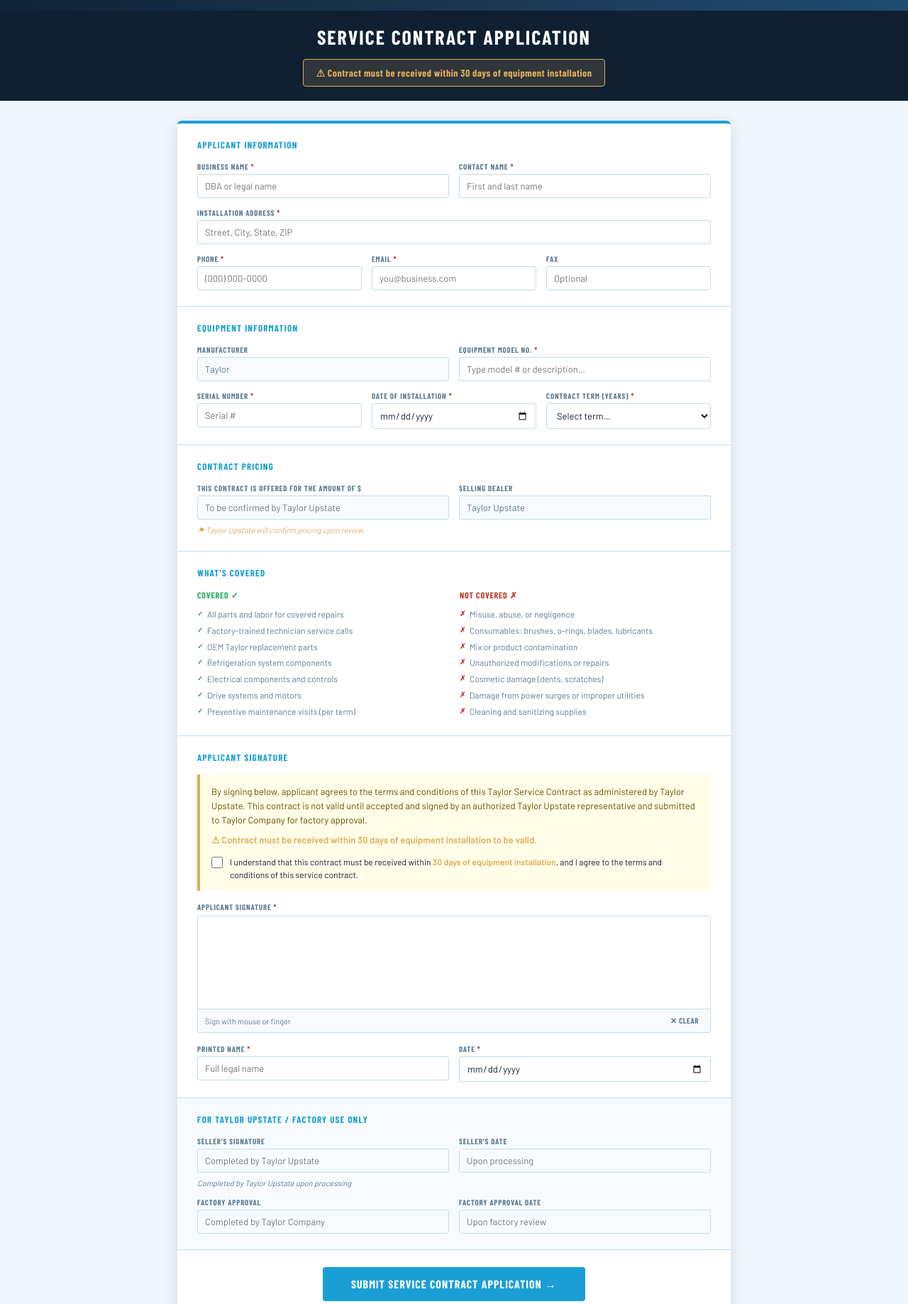
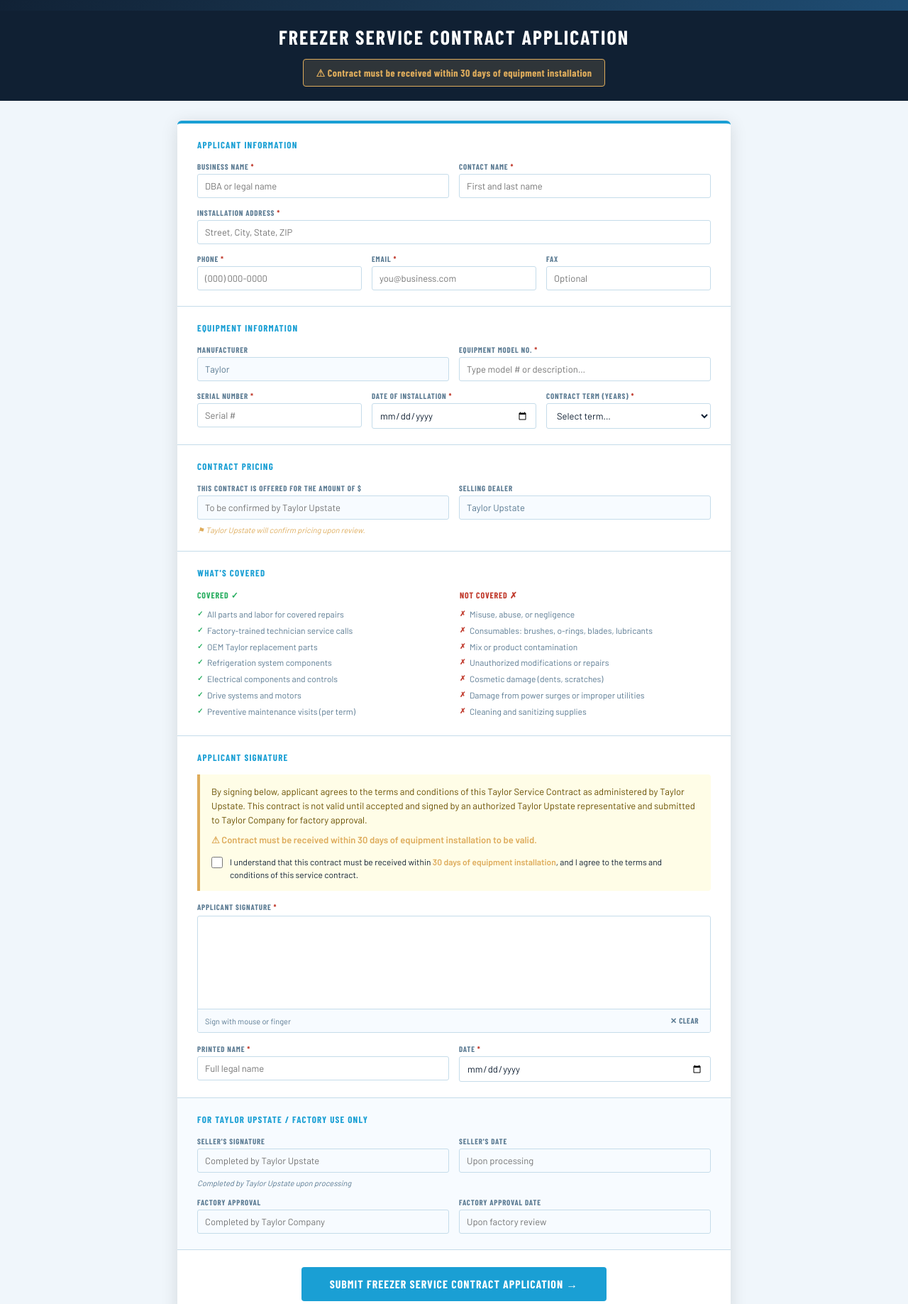
Before and after one commit to notfadeaway007/taylor-service-form, a website: page taylor-service-form/service-contract/index.html in a window 1280 px wide. Shown: the part 63-1900 px from the top of the page at 71% size. Drawn offline with nearby package versions, Linux system fonts and the light colour scheme; a web font is replaced by a local one.

Commit message:
index.html

```diff
--- a/taylor-service-form/service-contract/index.html
+++ b/taylor-service-form/service-contract/index.html
@@ -3,7 +3,7 @@
 <head>
 <meta charset="UTF-8"/>
 <meta name="viewport" content="width=device-width,initial-scale=1.0"/>
-<title>Taylor Service Contract Application — Taylor Upstate</title>
+<title>Taylor Freezer Service Contract Application — Taylor Upstate</title>
 <link href="https://fonts.googleapis.com/css2?family=Barlow+Condensed:wght@400;600;700;800;900&family=Barlow:wght@300;400;500;600&display=swap" rel="stylesheet"/>
 <script src="https://cdnjs.cloudflare.com/ajax/libs/jspdf/2.5.1/jspdf.umd.min.js"></script>
 <style>
@@ -111,7 +111,7 @@
 </div>
 
 <div class="hero">
-  <h1>Service Contract Application</h1>
+  <h1>Freezer Service Contract Application</h1>
   <div class="hero-warn">
     <p>⚠ Contract must be received within 30 days of equipment installation</p>
   </div>
@@ -301,7 +301,7 @@
     </div>
 
     <div class="submit-wrap">
-      <button type="submit" class="submit-btn" id="submit-btn">Submit Service Contract Application →</button>
+      <button type="submit" class="submit-btn" id="submit-btn">Submit Freezer Service Contract Application →</button>
     </div>
   </form>
   </div>
```
